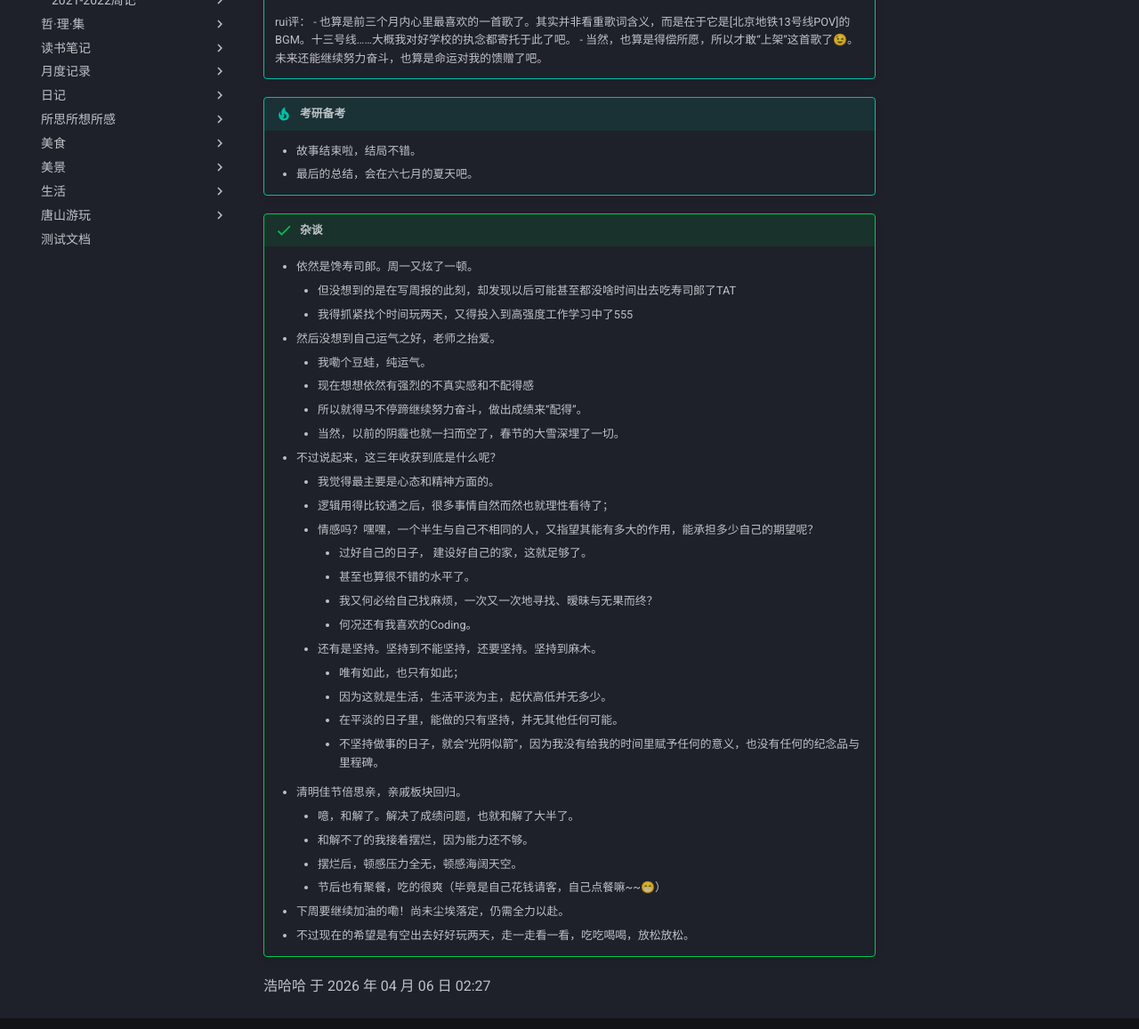
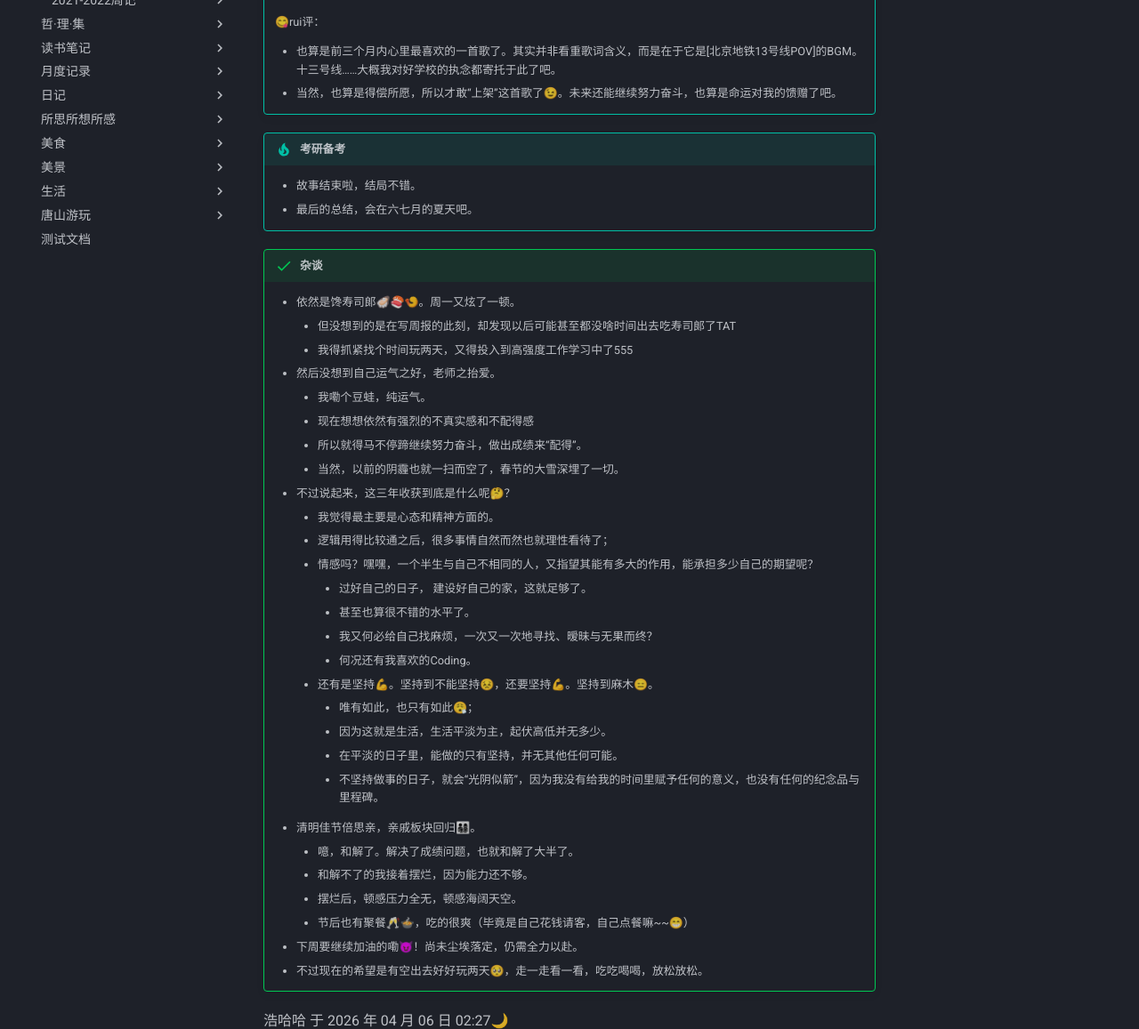
Before and after one commit to Haohahahaha/chat, an MkDocs documentation site: the page built from docs/1-Weekly/2026/20260330-20260405-14th.md, in a window 1280 px wide and 1400 px high, scrolled down 229 px, cut to the strip 243-1400 px from the top of the window. Shown: the whole strip at 89% size. Built offline with MkDocs 1.6.1 and Material for MkDocs 9.7.7, drawn with Linux system fonts in a browser that asks for light colours.

Commit message:
2026-04-06_03:05:39 update

```diff
--- a/docs/1-Weekly/2026/20260330-20260405-14th.md
+++ b/docs/1-Weekly/2026/20260330-20260405-14th.md
@@ -8,7 +8,8 @@
 
     <iframe frameborder="yes" border="100" marginwidth="4" marginheight="0" width=333 height=86 src="//music.163.com/outchain/player?type=2&id=725698&auto=0&height=66"></iframe>
 
-    rui评：
+    😋rui评：
+
     - 也算是前三个月内心里最喜欢的一首歌了。其实并非看重歌词含义，而是在于它是[北京地铁13号线POV]的BGM。十三号线……大概我对好学校的执念都寄托于此了吧。
     - 当然，也算是得偿所愿，所以才敢“上架”这首歌了😉。未来还能继续努力奋斗，也算是命运对我的馈赠了吧。
 
@@ -20,7 +21,7 @@
 
 !!! success "杂谈"
 
-    - 依然是馋寿司郎。周一又炫了一顿。
+    - 依然是馋寿司郎🦪🍣🍤。周一又炫了一顿。
         - 但没想到的是在写周报的此刻，却发现以后可能甚至都没啥时间出去吃寿司郎了TAT
         - 我得抓紧找个时间玩两天，又得投入到高强度工作学习中了555
     - 然后没想到自己运气之好，老师之抬爱。
@@ -28,7 +29,7 @@
         - 现在想想依然有强烈的不真实感和不配得感
         - 所以就得马不停蹄继续努力奋斗，做出成绩来“配得”。
         - 当然，以前的阴霾也就一扫而空了，春节的大雪深埋了一切。
-    - 不过说起来，这三年收获到底是什么呢？
+    - 不过说起来，这三年收获到底是什么呢🤔？
         - 我觉得最主要是心态和精神方面的。
         - 逻辑用得比较通之后，很多事情自然而然也就理性看待了；
         - 情感吗？嘿嘿，一个半生与自己不相同的人，又指望其能有多大的作用，能承担多少自己的期望呢？
@@ -36,17 +37,17 @@
             - 甚至也算很不错的水平了。
             - 我又何必给自己找麻烦，一次又一次地寻找、暧昧与无果而终？
             - 何况还有我喜欢的Coding。
-        - 还有是坚持。坚持到不能坚持，还要坚持。坚持到麻木。
-            - 唯有如此，也只有如此；
+        - 还有是坚持💪。坚持到不能坚持😣，还要坚持💪。坚持到麻木😑。
+            - 唯有如此，也只有如此😮‍💨；
             - 因为这就是生活，生活平淡为主，起伏高低并无多少。
             - 在平淡的日子里，能做的只有坚持，并无其他任何可能。
             - 不坚持做事的日子，就会“光阴似箭”，因为我没有给我的时间里赋予任何的意义，也没有任何的纪念品与里程碑。
-    - 清明佳节倍思亲，亲戚板块回归。
+    - 清明佳节倍思亲，亲戚板块回归👨‍👩‍👧‍👦。
         - 噫，和解了。解决了成绩问题，也就和解了大半了。
         - 和解不了的我接着摆烂，因为能力还不够。
         - 摆烂后，顿感压力全无，顿感海阔天空。
-        - 节后也有聚餐，吃的很爽（毕竟是自己花钱请客，自己点餐嘛~~😁）
-    - 下周要继续加油的嘞！尚未尘埃落定，仍需全力以赴。
-    - 不过现在的希望是有空出去好好玩两天，走一走看一看，吃吃喝喝，放松放松。
+        - 节后也有聚餐🥂🍲，吃的很爽（毕竟是自己花钱请客，自己点餐嘛~~😁）
+    - 下周要继续加油的嘞😈！尚未尘埃落定，仍需全力以赴。
+    - 不过现在的希望是有空出去好好玩两天🥺，走一走看一看，吃吃喝喝，放松放松。
 
-浩哈哈 于 2026 年 04 月 06 日 02:27
+浩哈哈 于 2026 年 04 月 06 日 02:27🌙
```
